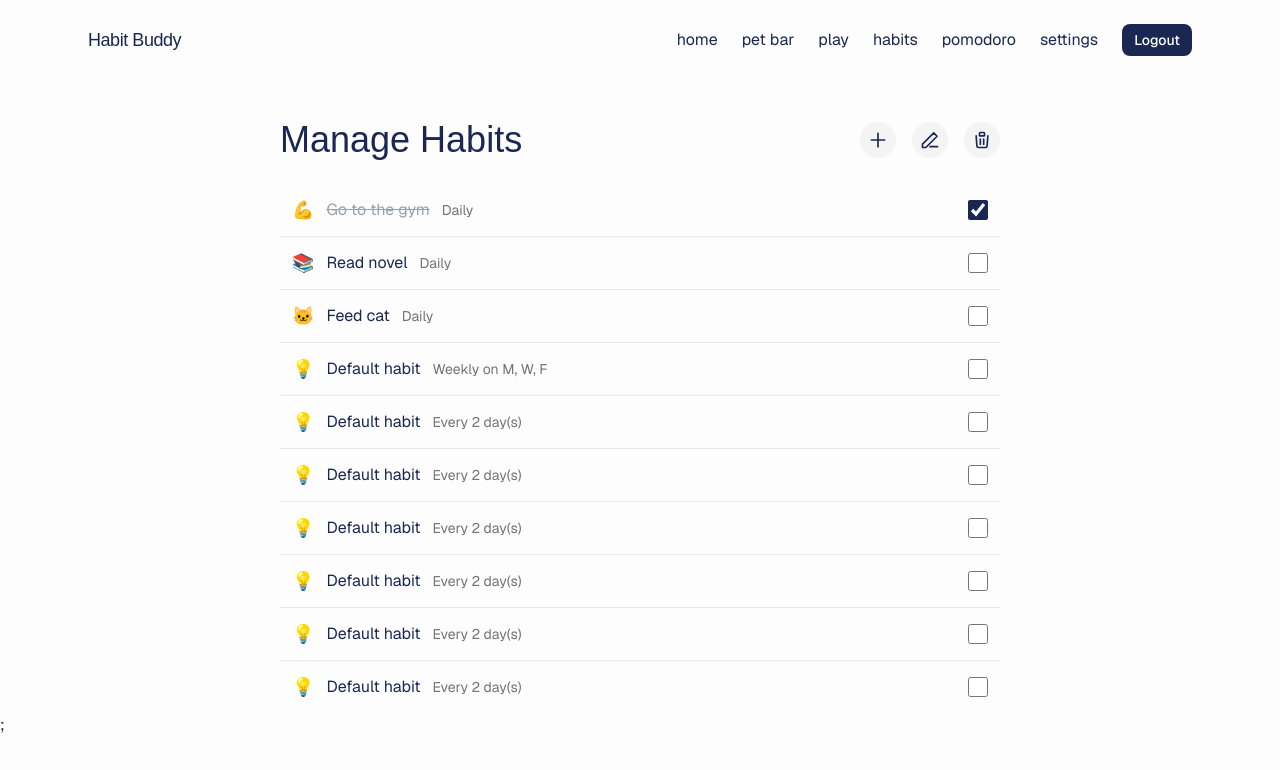
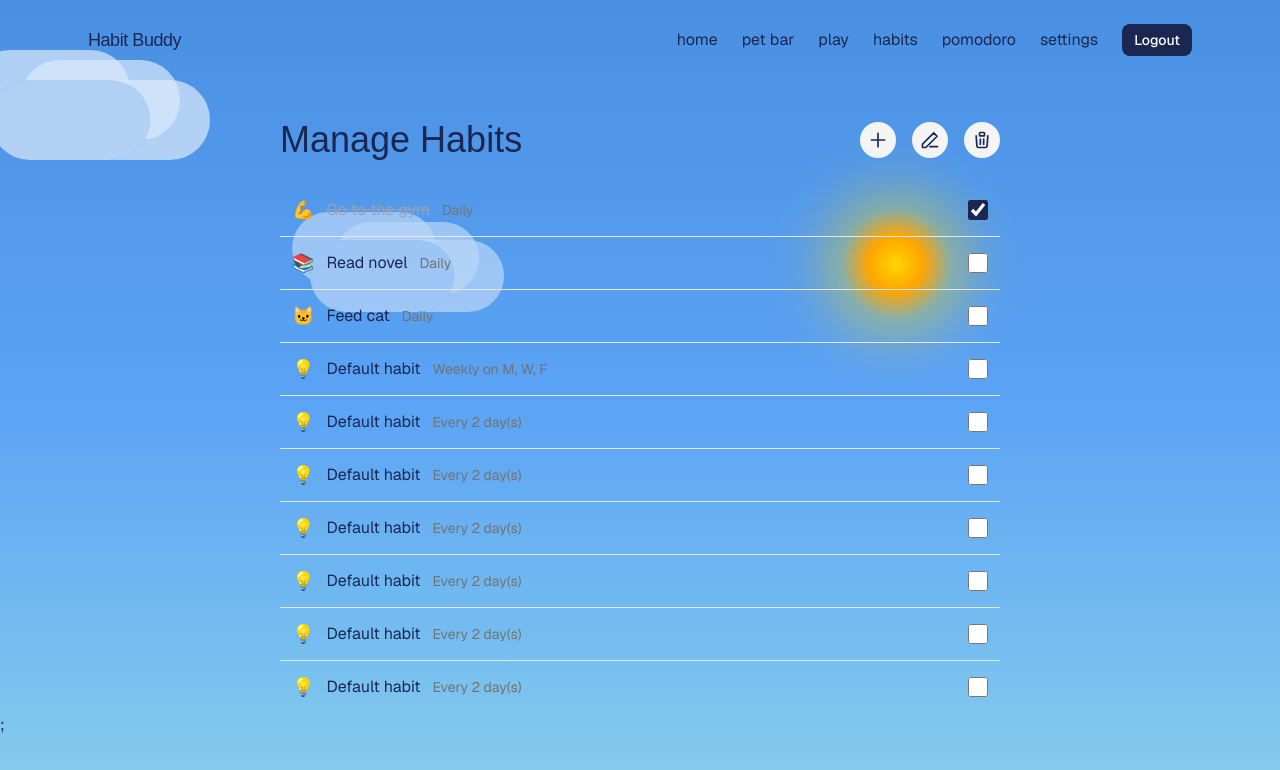
Before and after one commit to FSD-CS464/frontend, a Next.js app in the folder frontend/: page /habits in a window 1280 px wide. Shown: the top 770 px of the page. Built offline with nearby package versions, Linux system fonts and the light colour scheme; a web font is replaced by a local one.

Commit message:
feat: added global background

```diff
--- a/frontend/src/app/globals.css
+++ b/frontend/src/app/globals.css
@@ -25,8 +25,15 @@
     font-family: "TsunagiGothic", sans-serif;
 }
 
-:root { color-scheme: light; }
-html, body { height: 100%; }
+:root {
+    color-scheme: light;
+}
+
+html,
+body {
+    height: 100%;
+}
+
 body {
     background-color: var(--color-wallpaper);
     @apply antialiased;
@@ -40,22 +47,144 @@ body {
     /* Keep the card proportion similar to mock */
     aspect-ratio: 5 / 6;
     /* Center everything */
-  @apply rounded-lg grid place-content-center text-center font-bold shadow-sm shrink-0; /* shrink-0 keeps width in horizontal scroll */
+    @apply rounded-lg grid place-content-center text-center font-bold shadow-sm shrink-0;
+    /* shrink-0 keeps width in horizontal scroll */
 }
-.day-pill .dow { @apply text-[16px]; }
+
+.day-pill .dow {
+    @apply text-[16px];
+}
+
 .day-pill.past {
     @apply bg-[#E0E0E0] text-[#B5B5B5];
 }
 
 /* Hide scrollbars for calendar strip on mobile */
-.no-scrollbar::-webkit-scrollbar { display: none; }
-.no-scrollbar { -ms-overflow-style: none; scrollbar-width: none; }
+.no-scrollbar::-webkit-scrollbar {
+    display: none;
+}
+
+.no-scrollbar {
+    -ms-overflow-style: none;
+    scrollbar-width: none;
+}
 
 /* Card */
-.card { @apply rounded-2xl shadow-sm border border-neutral-200 bg-white; }
+.card {
+    @apply rounded-2xl shadow-sm border border-neutral-200 bg-white;
+}
 
 /* Mobile bottom nav */
-.mobile-nav { @apply fixed bottom-0 inset-x-0 border-t border-neutral-200 bg-white; }
-.mobile-nav ul { @apply grid grid-cols-5; }
-.mobile-nav a { @apply py-3 text-center text-sm; }
-.mobile-nav a.active { @apply font-bold; color: #192752; }
+.mobile-nav {
+    @apply fixed bottom-0 inset-x-0 border-t border-neutral-200 bg-white;
+}
+
+.mobile-nav ul {
+    @apply grid grid-cols-5;
+}
+
+.mobile-nav a {
+    @apply py-3 text-center text-sm;
+}
+
+.mobile-nav a.active {
+    @apply font-bold;
+    color: #192752;
+}
+
+/* Time-based background animations */
+@keyframes gradient-shift {
+
+    0%,
+    100% {
+        background-position: 0% 50%;
+    }
+
+    50% {
+        background-position: 100% 50%;
+    }
+}
+
+@keyframes cloud-drift {
+    0% {
+        transform: translateX(-100px);
+    }
+
+    100% {
+        transform: translateX(calc(100vw + 100px));
+    }
+}
+
+@keyframes star-twinkle {
+
+    0%,
+    100% {
+        opacity: 0.3;
+        transform: scale(1);
+    }
+
+    50% {
+        opacity: 1;
+        transform: scale(1.2);
+    }
+}
+
+@keyframes moon-glow {
+
+    0%,
+    100% {
+        opacity: 0.8;
+        filter: blur(0px);
+    }
+
+    50% {
+        opacity: 1;
+        filter: blur(3px);
+    }
+}
+
+@keyframes sun-rotate {
+    from {
+        transform: rotate(0deg);
+    }
+
+    to {
+        transform: rotate(360deg);
+    }
+}
+
+.bg-animated {
+    animation: gradient-shift 45s ease infinite;
+    background-size: 200% 200%;
+}
+
+.bg-cloud {
+    animation: cloud-drift 90s linear infinite;
+}
+
+.bg-cloud-delayed {
+    animation: cloud-drift 120s linear infinite;
+    animation-delay: -30s;
+}
+
+.bg-star {
+    animation: star-twinkle 9s ease-in-out infinite;
+}
+
+.bg-star-delayed {
+    animation: star-twinkle 12s ease-in-out infinite;
+    animation-delay: -3s;
+}
+
+.bg-star-delayed-2 {
+    animation: star-twinkle 15s ease-in-out infinite;
+    animation-delay: -6s;
+}
+
+.bg-moon {
+    animation: moon-glow 12s ease-in-out infinite;
+}
+
+.bg-sun {
+    animation: sun-rotate 60s linear infinite;
+}
--- a/frontend/src/app/layout.tsx
+++ b/frontend/src/app/layout.tsx
@@ -3,6 +3,7 @@ import "./globals.css";
 import { GeistSans } from "geist/font/sans";
 import { Toaster } from "react-hot-toast";
 import EnergyWrapper from "@/components/EnergyWrapper";
+import TimeBasedBackground from "@/components/TimeBasedBackground";
 
 export const metadata: Metadata = {
     title: "Habit Buddy",
@@ -27,6 +28,7 @@ export default function RootLayout({ children }: { children: React.ReactNode })
     return (
         <html lang="en" className={GeistSans.className}>
             <body>
+                <TimeBasedBackground />
                 <EnergyWrapper>
                     {children}
                 </EnergyWrapper>
--- /dev/null
+++ b/frontend/src/components/TimeBasedBackground.tsx
@@ -0,0 +1,132 @@
+"use client";
+import { useEffect, useState, useMemo } from "react";
+
+type TimeOfDay = "morning" | "afternoon" | "evening" | "night";
+
+function getTimeOfDay(): TimeOfDay {
+    const hour = new Date().getHours();
+    if (hour >= 5 && hour < 12) {
+        return "morning";
+    } else if (hour >= 12 && hour < 17) {
+        return "afternoon";
+    } else if (hour >= 17 && hour < 22) {
+        return "evening";
+    } else {
+        return "night";
+    }
+}
+
+export default function TimeBasedBackground() {
+    const [timeOfDay, setTimeOfDay] = useState<TimeOfDay>(getTimeOfDay());
+
+    useEffect(() => {
+        const updateTime = () => setTimeOfDay(getTimeOfDay());
+        const interval = setInterval(updateTime, 60000); // Update every minute
+        return () => clearInterval(interval);
+    }, []);
+
+    // Generate stable star positions
+    const stars = useMemo(() => {
+        const baseSeed = 12345; // Fixed seed for consistent star positions
+        const seededRandom = (seed: number) => {
+            let s = seed;
+            s = (s * 9301 + 49297) % 233280;
+            return s / 233280;
+        };
+
+        return Array.from({ length: 50 }).map((_, i) => {
+            const currentSeed = baseSeed + i;
+            const size = seededRandom(currentSeed) * 3 + 1;
+            const left = seededRandom(currentSeed + 1000) * 100;
+            const top = seededRandom(currentSeed + 2000) * 80;
+            const delay = i % 3;
+            return { size, left, top, delay, key: i };
+        });
+    }, []);
+
+    return (
+        <div className="fixed inset-0 -z-10 overflow-hidden">
+            {timeOfDay === "morning" && (
+                <div className="bg-animated w-full h-full" style={{
+                    background: "linear-gradient(135deg, #FFE4CC 0%, #FFB380 25%, #87CEEB 50%, #FFE4CC 75%, #FFB380 100%)"
+                }}>
+                    {/* Morning sky with soft gradient movement */}
+                </div>
+            )}
+
+            {timeOfDay === "afternoon" && (
+                <div className="relative w-full h-full overflow-hidden">
+                    {/* Bright blue sky */}
+                    <div className="absolute inset-0 bg-gradient-to-b from-[#4A90E2] via-[#5BA3F5] to-[#87CEEB]"></div>
+
+                    {/* Golden sun */}
+                    <div className="bg-sun absolute top-1/4 right-1/4 w-32 h-32 rounded-full"
+                        style={{
+                            background: "radial-gradient(circle, #FFD700 0%, #FFA500 30%, rgba(255, 215, 0, 0.3) 60%, transparent 100%)",
+                            boxShadow: "0 0 60px rgba(255, 215, 0, 0.6)"
+                        }}>
+                    </div>
+
+                    {/* White clouds */}
+                    <div className="bg-cloud absolute top-20 left-0 w-40 h-20 rounded-full opacity-80"
+                        style={{
+                            background: "rgba(255, 255, 255, 0.7)",
+                            boxShadow: "60px 0 rgba(255, 255, 255, 0.7), 30px -20px rgba(255, 255, 255, 0.7), -20px -30px rgba(255, 255, 255, 0.7)"
+                        }}>
+                    </div>
+                    <div className="bg-cloud-delayed absolute top-40 right-0 w-48 h-24 rounded-full opacity-70"
+                        style={{
+                            background: "rgba(255, 255, 255, 0.7)",
+                            boxShadow: "70px 0 rgba(255, 255, 255, 0.7), 40px -25px rgba(255, 255, 255, 0.7), -25px -35px rgba(255, 255, 255, 0.7)"
+                        }}>
+                    </div>
+                    <div className="bg-cloud absolute top-60 left-1/4 w-36 h-18 rounded-full opacity-60"
+                        style={{
+                            background: "rgba(255, 255, 255, 0.7)",
+                            boxShadow: "50px 0 rgba(255, 255, 255, 0.7), 25px -18px rgba(255, 255, 255, 0.7), -18px -28px rgba(255, 255, 255, 0.7)"
+                        }}>
+                    </div>
+                </div>
+            )}
+
+            {timeOfDay === "evening" && (
+                <div className="bg-animated w-full h-full" style={{
+                    background: "linear-gradient(135deg, #FF6B35 0%, #FF8C42 20%, #C44569 40%, #8B4789 60%, #FF6B9D 80%, #FF6B35 100%)"
+                }}>
+                    {/* Evening gradient with oranges, purples, and pinks */}
+                </div>
+            )}
+
+            {timeOfDay === "night" && (
+                <div className="relative w-full h-full overflow-hidden">
+                    {/* Navy blue sky gradient */}
+                    <div className="absolute inset-0 bg-gradient-to-b from-[#0A1128] via-[#1A1F3A] to-[#2A2F4A]"></div>
+
+                    {/* Glowing moon */}
+                    <div className="bg-moon absolute top-20 right-1/4 w-24 h-24 rounded-full"
+                        style={{
+                            background: "radial-gradient(circle, #F5F5DC 0%, #E6E6FA 40%, rgba(230, 230, 250, 0.5) 70%, transparent 100%)",
+                            boxShadow: "0 0 80px rgba(245, 245, 220, 0.8), 0 0 120px rgba(245, 245, 220, 0.4)"
+                        }}>
+                    </div>
+
+                    {/* Stars */}
+                    {stars.map((star) => (
+                        <div
+                            key={star.key}
+                            className={`bg-star ${star.delay === 1 ? 'bg-star-delayed' : star.delay === 2 ? 'bg-star-delayed-2' : ''} absolute rounded-full`}
+                            style={{
+                                width: `${star.size}px`,
+                                height: `${star.size}px`,
+                                left: `${star.left}%`,
+                                top: `${star.top}%`,
+                                background: "rgba(255, 255, 255, 0.9)",
+                                boxShadow: `0 0 ${star.size * 2}px rgba(255, 255, 255, 0.8)`
+                            }}
+                        />
+                    ))}
+                </div>
+            )}
+        </div>
+    );
+}
```
Lines whose indentation alone changed are shown as unchanged.
